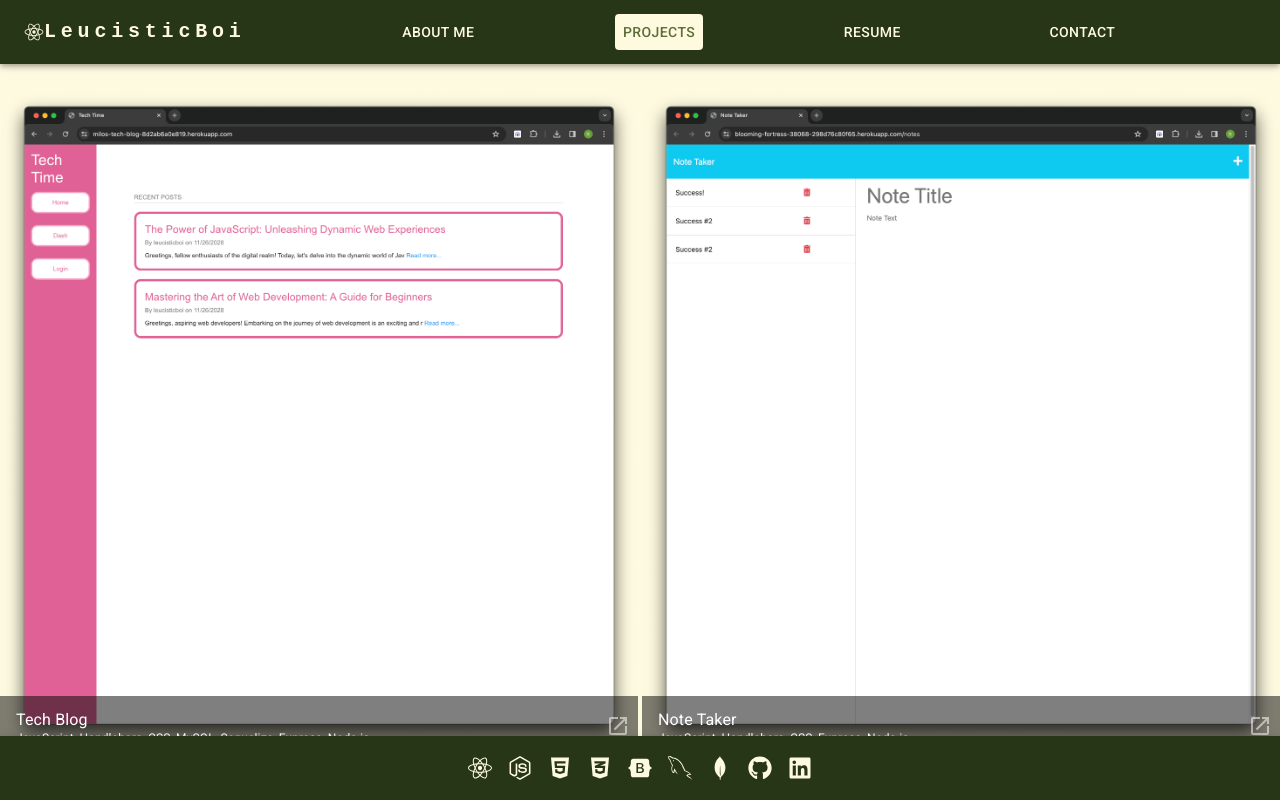
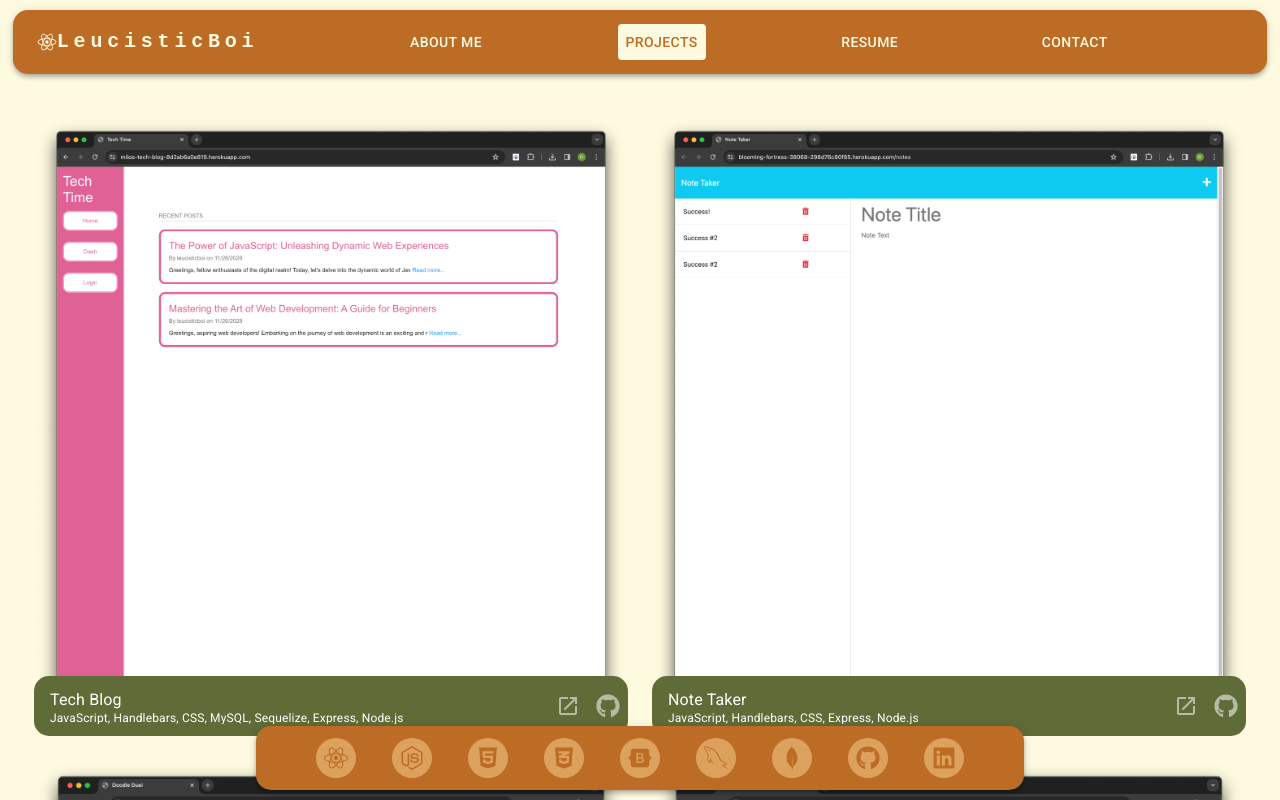
Before and after one commit to Leucisticboi/React-Portfolio, a React (Vite) app: page /projects in a window 1280 px wide. Shown: the top 800 px of the page. Built offline with nearby package versions, Linux system fonts and the light colour scheme.

Commit message:
Updated CSS

```diff
--- a/src/App.jsx
+++ b/src/App.jsx
@@ -4,18 +4,19 @@ import CssBaseline from '@mui/material/CssBaseline';
 import { NavBar, Footer } from './components';
 import { ThemeProvider } from '@mui/material/styles';
 import theme from './theme.js';
+import Container from '@mui/material/Container';
 
 export default function App() {
   return (
     <React.Fragment>
       <ThemeProvider theme={theme}>
         <CssBaseline enableColorScheme />
-        <NavBar />
-        <main>
+        <Container maxWidth="xl" sx={{ display: 'flex', justifyContent: 'center' }}>
+          <NavBar />
           <Outlet />
-        </main>
-        <Footer />
+          <Footer />
+        </Container>
       </ThemeProvider>
     </React.Fragment>
   )
-};
+}
--- a/src/components/Footer.jsx
+++ b/src/components/Footer.jsx
@@ -2,7 +2,7 @@ import {
   AppBar,
   Toolbar,
   IconButton,
-  Container,
+  Container
 } from '@mui/material';
 import ToolTip from '@mui/material/Tooltip';
 import {
@@ -68,17 +68,19 @@ const settings = [
 export default function Footer() {
   return (
     <AppBar position="fixed" sx={{
-      maxHeight: '80px',
-      top: "auto",
-      bottom: 0,
-      marginTop: "2rem"
-      }}
+      maxHeight: 'auto',
+      alignSelf: 'center',
+      top: 'auto',
+      bottom: 10,
+      borderRadius: '15px',
+      width: { xs: '98%', sm: '90%', md: '90%', lg: '60%', xl: '40%' },
+    }}
     >
-      <Container maxWidth="xl">
-        <Toolbar disableGutters sx={{ width: '100%', display: 'flex', justifyContent: 'center' }}>
+      <Container maxWidth="xl" sx={{ margin: 'auto' }}>
+        <Toolbar disableGutters sx={{ display: 'flex', justifyContent: 'space-evenly' }}>
 
-            {settings.map((setting) => (
-              <ToolTip key={setting.title} title={setting.title} arrow>
+          {settings.map((setting) => (
+            <ToolTip key={setting.title} title={setting.title} arrow>
               <IconButton
                 component="a"
                 href={setting.url}
@@ -86,7 +88,7 @@ export default function Footer() {
                 {setting.icon}
               </IconButton>
             </ToolTip>
-            ))}
+          ))}
 
         </Toolbar>
       </Container>
--- a/src/components/NavBar.jsx
+++ b/src/components/NavBar.jsx
@@ -29,10 +29,14 @@ function NavBar() {
 
   return (
     <AppBar position="fixed" sx={{
-      maxHeight: '80px'
+      maxHeight: '80px',
+      alignSelf: 'center',
+      borderRadius: '15px',
+      width: { xs: '98%', sm:'98%', md: '98%' },
+      top: '10px'
     }}>
       <Container maxWidth="xl">
-        <Toolbar disableGutters>
+        <Toolbar disableGutters sx={{ justifyContent: 'space-evenly' }}>
           <Typography
             variant="h6"
             noWrap
@@ -40,7 +44,7 @@ function NavBar() {
             to="/"
             sx={{
               mr: 2,
-              display: { xs: 'none', md: 'flex', flexDirection: 'row', alignItems: 'center' },
+              display: { xs: 'none', sm: 'none', md: 'flex', flexDirection: 'row', alignItems: 'center' },
               fontFamily: 'monospace',
               fontWeight: 700,
               letterSpacing: '.3rem',
@@ -101,10 +105,10 @@ function NavBar() {
               {pages.map((page) => (
                 <MenuItem key={page}
                 sx={{
-                  color: currentPage === `/${page.toLowerCase().split(' ')[0]}` ? '#fefae0' : 'inherit',
+                  color: currentPage === `/${page.toLowerCase().split(' ')[0]}` ? '#bc6c25' : 'inherit',
                   display: 'block',
                   textDecoration: 'none',
-                  background: currentPage === `/${page.toLowerCase().split(' ')[0]}` ? '#283618' : 'transparent',
+                  background: currentPage === `/${page.toLowerCase().split(' ')[0]}` ? '#dda15e' : 'transparent',
                 }}
                 >
                   <Typography
@@ -115,7 +119,7 @@ function NavBar() {
                       color: currentPage === `/${page.toLowerCase().split(' ')[0]}` ? '#fefae0' : 'inherit',
                       display: 'block',
                       textDecoration: 'none',
-                      background: currentPage === `/${page.toLowerCase().split(' ')[0]}` ? '#283618' : 'transparent',
+                      background: currentPage === `/${page.toLowerCase().split(' ')[0]}` ? '#dda15e' : 'transparent',
                     }}
                     onClick={handleCloseNavMenu}
                   >
@@ -133,7 +137,7 @@ function NavBar() {
                 component={Link}
                 to={`/${page.toLowerCase().split(' ')[0]}`}
                 sx={{
-                  color: currentPage === `/${page.toLowerCase().split(' ')[0]}` ? '283618' : '#fefae0',
+                  color: currentPage === `/${page.toLowerCase().split(' ')[0]}` ? '#bc6c25' : '#fefae0',
                   display: 'block',
                   textDecoration: 'none',
                   background: currentPage === `/${page.toLowerCase().split(' ')[0]}` ? '#fefae0' : 'transparent',
--- a/src/index.css
+++ b/src/index.css
@@ -1,6 +1,4 @@
 * {
-  margin: 0;
-  padding: 0;
   box-sizing: border-box;
   font-family: "Roboto", sans-serif;
 }
--- a/src/pages/Projects.jsx
+++ b/src/pages/Projects.jsx
@@ -4,6 +4,7 @@ import ImageListItem from '@mui/material/ImageListItem';
 import ImageListItemBar from '@mui/material/ImageListItemBar';
 import IconButton from '@mui/material/IconButton';
 import OpenInNewIcon from '@mui/icons-material/OpenInNew';
+import { FaGithub } from "react-icons/fa";
 
 const itemData = [
   {
@@ -11,36 +12,42 @@ const itemData = [
     title: 'Tech Blog',
     skills: 'JavaScript, Handlebars, CSS, MySQL, Sequelize, Express, Node.js',
     link: 'https://milos-tech-blog-8d2ab6a0e819.herokuapp.com/',
+    gitHub: 'https://github.com/Leucisticboi/tech-blog'
   },
   {
     img: '/Note_Taker.png',
     title: 'Note Taker',
     skills: 'JavaScript, Handlebars, CSS, Express, Node.js',
     link: 'https://blooming-fortress-38068-298d76c80f65.herokuapp.com/notes',
+    gitHub: 'https://github.com/Leucisticboi/NoteTaker'
   },
   {
     img: '/Doodle_Duel.png',
     title: 'Doodle Duel',
     skills: 'JavaScript, Handlebars, CSS, SCSS',
     link: 'https://doodle-duel-p2-32e9f10a2b67.herokuapp.com/login',
+    gitHub: 'https://github.com/Leucisticboi/DoodleDuel'
   },
   {
     img: '/Social_API.png',
     title: 'Social Media API',
     skills: 'JavaScript, Node.js, Express, MongoDB, Mongoose, Insomnia',
     link: 'https://github.com/Leucisticboi/Social-Media-API',
+    gitHub: 'https://github.com/Leucisticboi/Social-Media-API'
   },
   {
     img: '/E_Commerce.png',
     title: 'E-Commerce Backend',
     skills: 'JavaScript, Node.js, Dotenv, Express, MySQL, Sequelize, Insomnia',
-    link: 'https://github.com/Leucisticboi/E-Commerce-Back-End'
+    link: 'https://github.com/Leucisticboi/E-Commerce-Back-End',
+    gitHub: 'https://github.com/Leucisticboi/E-Commerce-Back-End'
   },
   {
     img: 'Work_Scheduler.png',
     title: 'Work Day Scheduler',
     skills: 'JavaScript, Bootstrap, CSS',
-    link: 'https://leucisticboi.github.io/WorkScheduler/'
+    link: 'https://leucisticboi.github.io/WorkScheduler/',
+    gitHub: 'https://github.com/Leucisticboi/WorkScheduler'
   }
 ];
 
@@ -50,6 +57,8 @@ export default function Projects() {
       {itemData.map((item) => (
         <ImageListItem
           key={item.img}
+          sx={{ margin: '10px', borderRadius: '15px' }}
+          elevation={0}
         >
           <img
             srcSet={`${item.img}?w=248&fit=crop&auto=format&dpr=2 2x`}
@@ -63,6 +72,7 @@ export default function Projects() {
             title={item.title}
             subtitle={item.skills}
             actionIcon={
+              <>
                 <IconButton
                   component="a"
                   href={item.link}
@@ -77,6 +87,20 @@ export default function Projects() {
                 >
                   <OpenInNewIcon />
                 </IconButton>
+                <IconButton
+                  component="a"
+                  href={item.gitHub}
+                  sx={{
+                    color: 'rgba(255, 255, 255, 0.54)',
+                    background: 'transparent',
+                    '&:hover': {
+                      color: '#fefae0',
+                    },
+                  }}
+                >
+                  <FaGithub />
+                </IconButton>
+              </>
             }
           />
         </ImageListItem>
--- a/src/theme.js
+++ b/src/theme.js
@@ -14,7 +14,8 @@ let theme = createTheme({
       default: '#fefae0'
     },
     secondary: {
-      main: '#dda15e'
+      main: '#dda15e',
+      darker: '#bc6c25'
     },
     error: {
       main: '#bc6c25'
@@ -51,6 +52,25 @@ theme = createTheme(theme, {
         body: {
           backgroundColor: theme.palette.background.default,
           color: theme.palette.text.main,
+          margin: 0,
+          padding: 0
+        }
+      }
+    },
+    MuiAppBar: {
+      styleOverrides: {
+        root: {
+          left: 'auto',
+          right: 'auto',
+          backgroundColor: theme.palette.secondary.darker
+        }
+      }
+    },
+    MuiImageListItemBar: {
+      styleOverrides: {
+        root: {
+          backgroundColor: theme.palette.text.main,
+          borderRadius: '15px'
         }
       }
     },
@@ -61,14 +81,14 @@ theme = createTheme(theme, {
           backgroundColor: theme.palette.primary.main,
           '&:hover': {
             color: theme.palette.text.third,
-            backgroundColor: theme.palette.text.main
+            backgroundColor: theme.palette.secondary.main
           }
         },
         contained: {
           color: theme.palette.text.third,
           backgroundColor: theme.palette.primary.main,
           '&:hover': {
-            backgroundColor: theme.palette.text.main
+            backgroundColor: theme.palette.secondary.main
           }
         },
       }
@@ -106,11 +126,11 @@ theme = createTheme(theme, {
     MuiIconButton: {
       styleOverrides: {
         root: {
-          color: theme.palette.text.third,
-          backgroundColor: theme.palette.primary.main,
+          color: theme.palette.secondary.darker,
+          backgroundColor: theme.palette.secondary.main,
           '&:hover': {
             color: theme.palette.text.third,
-            backgroundColor: theme.palette.text.main
+            backgroundColor: theme.palette.text.secondary
           }
         },
       }
```
Also changed, not shown: public/Doodle_Duel.png, public/Social_API.png, src/App.css (deleted). Lines whose indentation alone changed are shown as unchanged.
